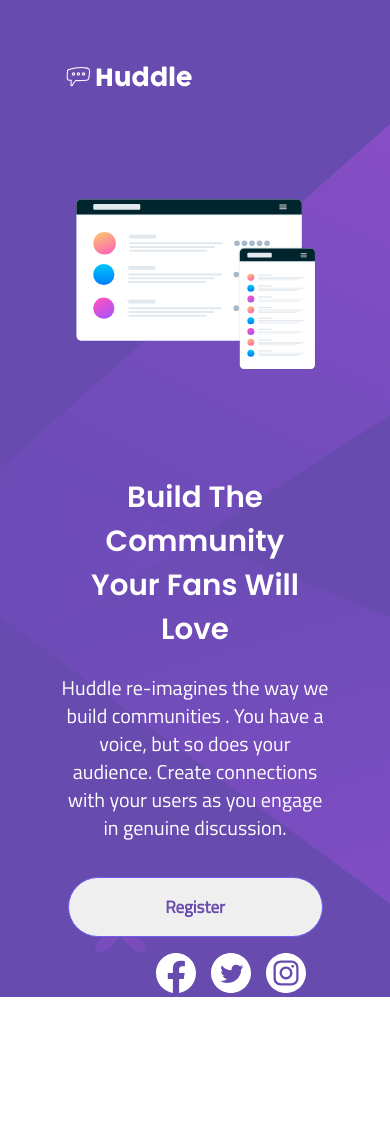
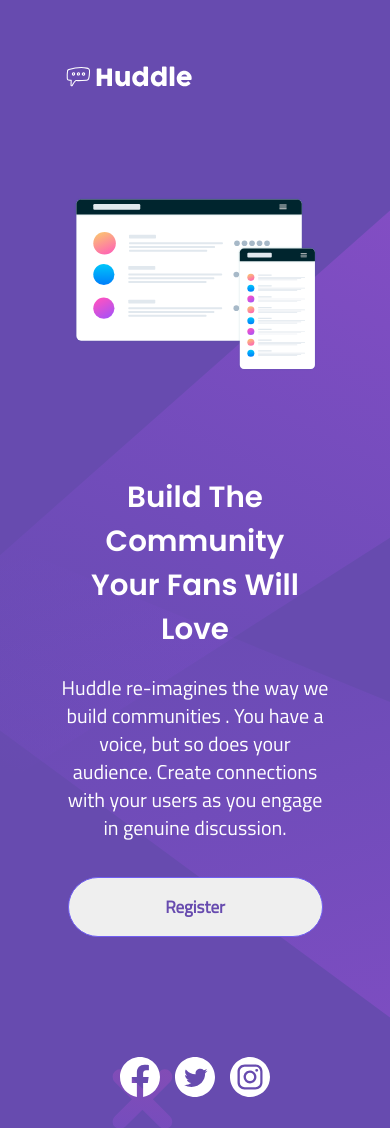
Before and after one commit to DiegoCosta123/project_huddle_community, a plain HTML site: page index.html in a window 390 px wide. Shown: the top 1128 px of the page. Before the commit the page ends 997 px from the top, so only its background shows below. Drawn offline with Linux system fonts and the light colour scheme.

Commit message:
ajuste social baseboard

```diff
--- a/style.css
+++ b/style.css
@@ -98,6 +98,10 @@
         height: 100%;
     }
 
+    .container {
+        padding: 60px 60px 0 60px;
+    }
+
     #screen_main {
         flex-direction: column;
     }
@@ -140,7 +144,10 @@
 
     .social_media {
         bottom: 0;
-        right: 40%;
-        left: 40%;
+        position: relative;
+        margin: 0 auto;
+        right: 0;
+        margin-top: 120px;
+        margin-bottom: 80px;
     }
 }
```
Also changed, not shown: index.html (+1 -0 lines).
